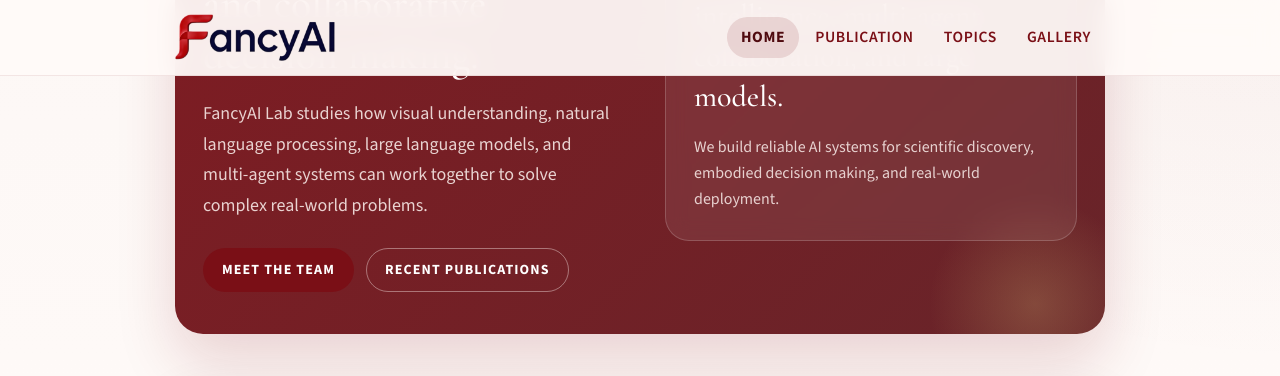
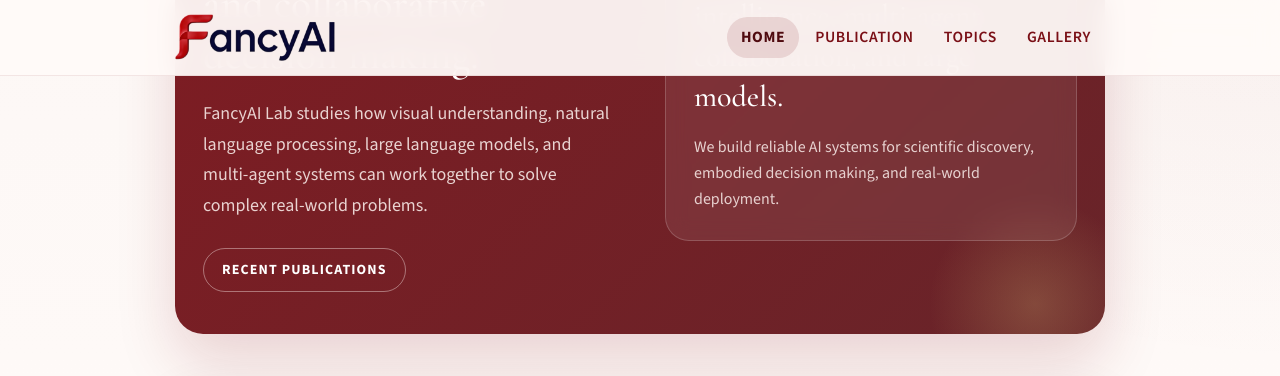
Before and after one commit to fanchenyou/fanchenyou.github.io, a Jekyll site: the page built from index.md, in a window 1280 px wide and 900 px high, scrolled down 340 px, cut to the strip 0-376 px from the top of the window. Built offline with Jekyll 4.4.1, drawn with Linux system fonts in a browser that asks for light colours.

Commit message:
modify teams

```diff
--- a/_layouts/home.html
+++ b/_layouts/home.html
@@ -12,7 +12,6 @@ bodyClass: "page-home"
             <p class="hero-kicker">FancyAI Lab</p>
             {{ content }}
             <div class="hero-actions">
-              <a class="button button-primary" href="{{ '/team/' | relative_url }}">Meet the Team</a>
               <a class="button button-secondary" href="{{ '/publication/' | relative_url }}">Recent Publications</a>
             </div>
           </div>
```
